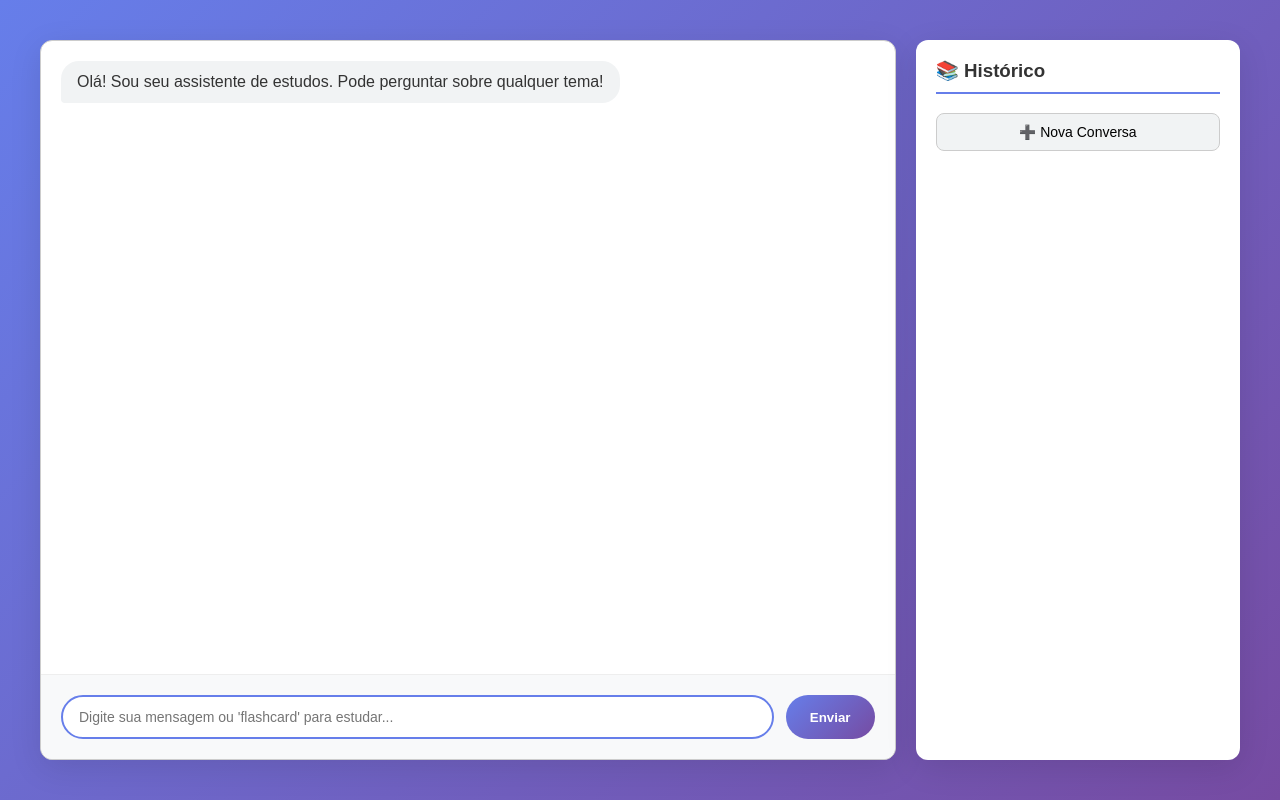
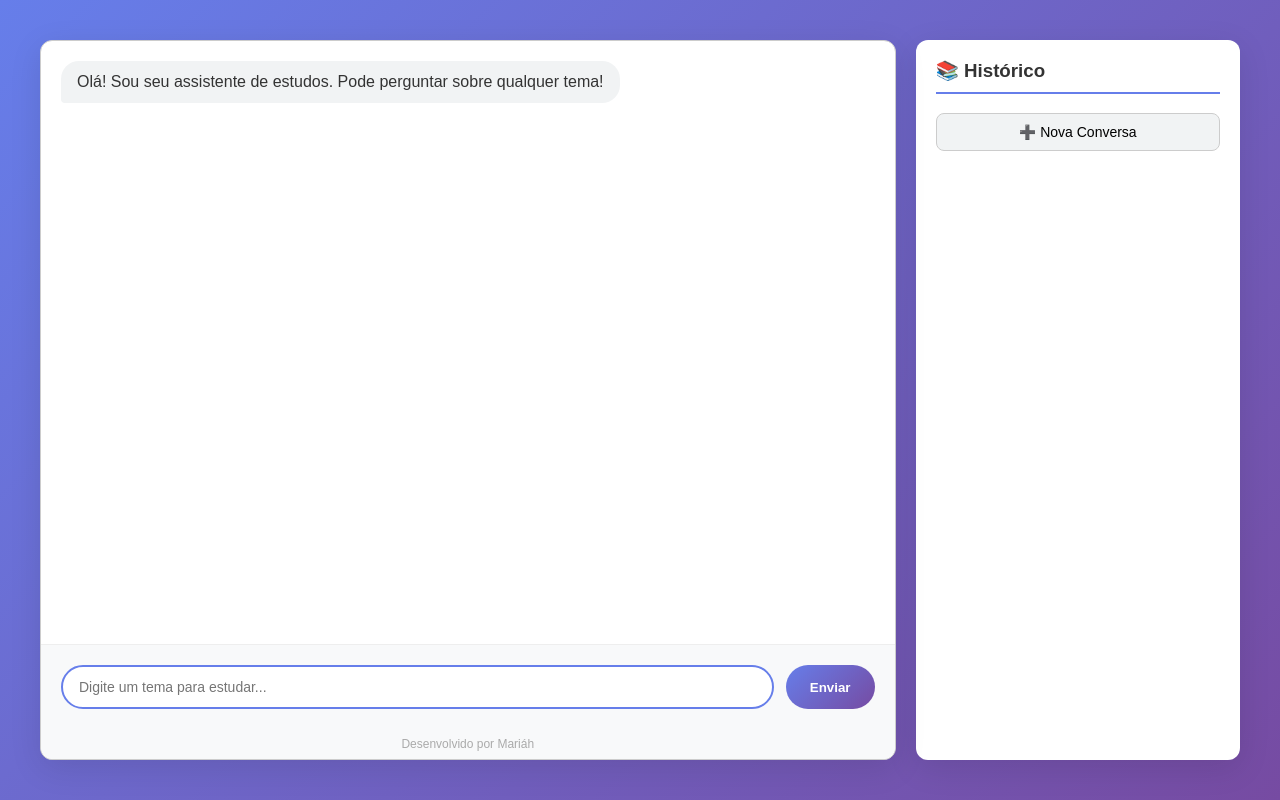
Before and after one commit to mariahfassina/17_04_25, a plain HTML site: page index.html in a window 1280 px wide. Drawn offline with Linux system fonts and the light colour scheme.

Commit message:
Update index.html

```diff
--- a/index.html
+++ b/index.html
@@ -34,13 +34,13 @@
             flex-direction: column;
             background-color: white;
             box-shadow: 0 8px 32px rgba(0,0,0,0.1);
+            position: relative; /* Necessário para o rodapé */
         }
 
         #chat-window {
             flex-grow: 1;
             padding: 20px;
             overflow-y: auto;
-            border-bottom: 1px solid #eee;
             display: flex; /* Adicionado para alinhar mensagens */
             flex-direction: column; /* Adicionado para alinhar mensagens */
         }
@@ -72,7 +72,7 @@
             display: flex;
             padding: 20px;
             background-color: #f8f9fa;
-            border-radius: 0 0 12px 12px;
+            border-top: 1px solid #eee;
         }
 
         #message-input {
@@ -102,7 +102,7 @@
         }
 
         #send-button:hover {
-            transform: translateY(-px);
+            transform: translateY(-2px);
             box-shadow: 0 4px 12px rgba(102, 126, 234, 0.4);
         }
 
@@ -160,6 +160,17 @@
             font-weight: bold;
         }
 
+        /* ** NOVO ESTILO PARA O RODAPÉ ** */
+        .footer {
+            padding: 8px;
+            text-align: center;
+            font-size: 12px;
+            color: #aaa;
+            background-color: #f8f9fa;
+            border-bottom-left-radius: 12px;
+            border-bottom-right-radius: 12px;
+        }
+
         @media (max-width: 768px) {
             .main-container {
                 flex-direction: column;
@@ -185,12 +196,16 @@
                 <!-- As mensagens aparecerão aqui -->
             </div>
             <div id="input-container">
-                <input type="text" id="message-input" placeholder="Digite sua mensagem ou 'flashcard' para estudar...">
+                <input type="text" id="message-input" placeholder="Digite um tema para estudar...">
                 <button id="send-button">Enviar</button>
+            </div>
+            <!-- ** RODAPÉ ADICIONADO ** -->
+            <div class="footer">
+                Desenvolvido por Mariáh
             </div>
         </div>
 
-        <!-- Container do Histórico (à direita, como no seu layout original) -->
+        <!-- Container do Histórico (à direita) -->
         <div id="history-container">
             <h3>📚 Histórico</h3>
             <button id="new-chat-btn">➕ Nova Conversa</button>
```
